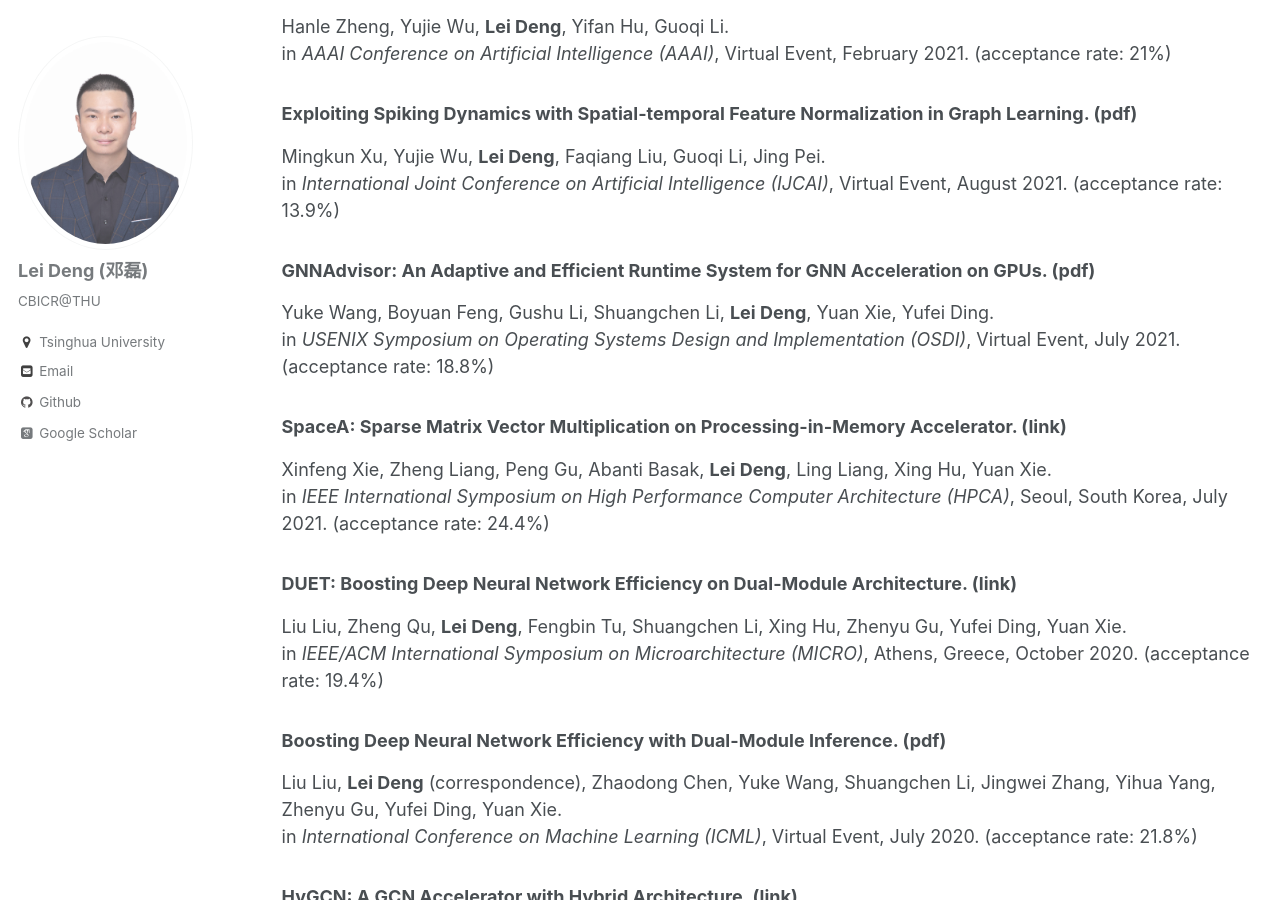
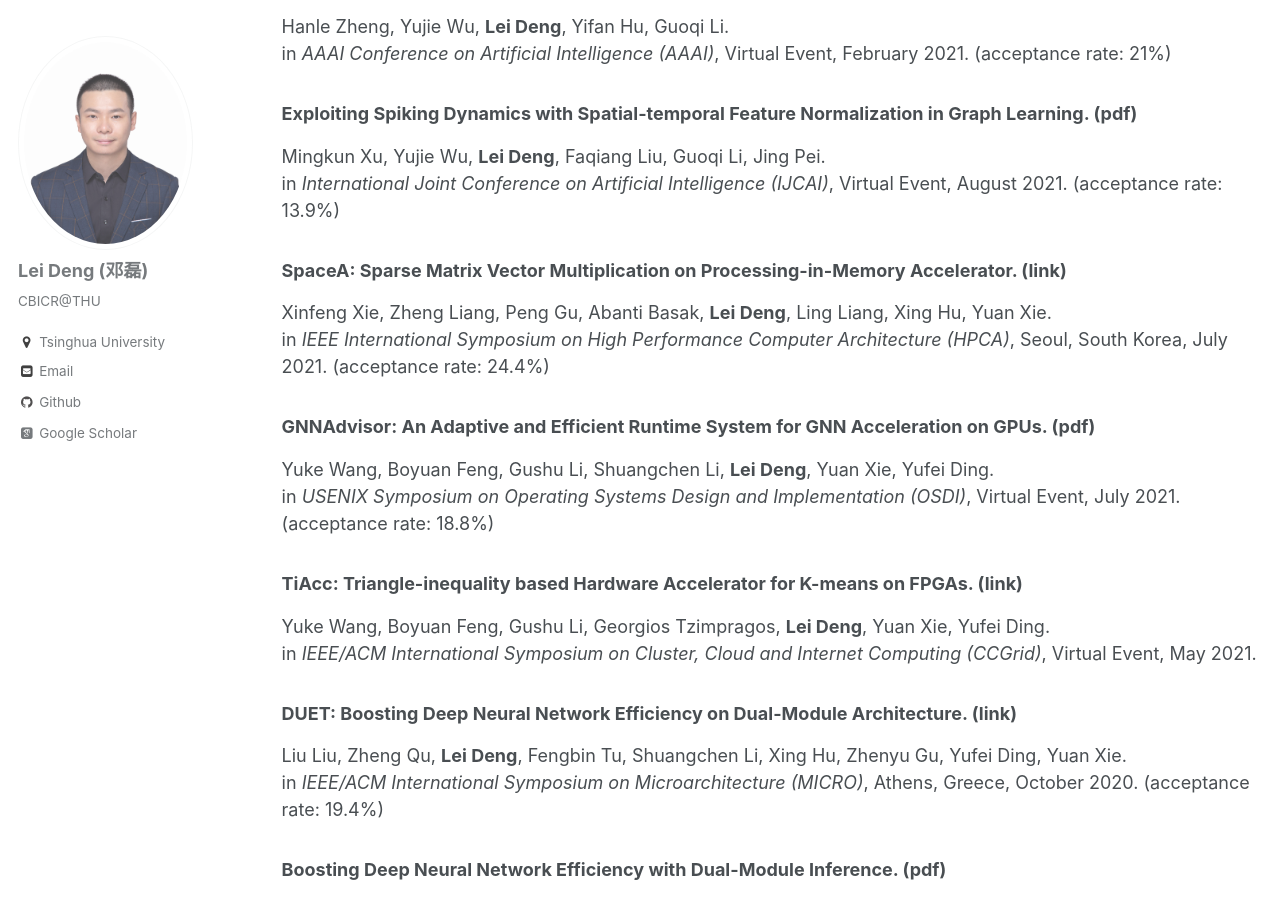
Before and after one commit to dllfei/dllfei.github.io, a Jekyll site: the page built from _pages/publications.md, in a window 1280 px wide and 900 px high, scrolled down 7779 px. Built offline with Jekyll 4.4.1, drawn with Linux system fonts in a browser that asks for light colours; some web fonts are replaced.

Commit message:
Update publications.md

```diff
--- a/_pages/publications.md
+++ b/_pages/publications.md
@@ -231,13 +231,17 @@ in *AAAI Conference on Artificial Intelligence (AAAI)*, Virtual Event, February
 Mingkun Xu, Yujie Wu, **Lei Deng**, Faqiang Liu, Guoqi Li, Jing Pei. <br />
 in *International Joint Conference on Artificial Intelligence (IJCAI)*, Virtual Event, August 2021. (acceptance rate: 13.9%)
 
+### SpaceA: Sparse Matrix Vector Multiplication on Processing-in-Memory Accelerator. ([link](https://ieeexplore.ieee.org/abstract/document/9407163)) <br />
+Xinfeng Xie, Zheng Liang, Peng Gu, Abanti Basak, **Lei Deng**, Ling Liang, Xing Hu, Yuan Xie. <br />
+in *IEEE International Symposium on High Performance Computer Architecture (HPCA)*, Seoul, South Korea, July 2021. (acceptance rate: 24.4%)
+
 ### GNNAdvisor: An Adaptive and Efficient Runtime System for GNN Acceleration on GPUs. ([pdf](https://www.usenix.org/system/files/osdi21-wang-yuke.pdf)) <br />
 Yuke Wang, Boyuan Feng, Gushu Li, Shuangchen Li, **Lei Deng**, Yuan Xie, Yufei Ding. <br />
 in *USENIX Symposium on Operating Systems Design and Implementation (OSDI)*, Virtual Event, July 2021. (acceptance rate: 18.8%)
 
-### SpaceA: Sparse Matrix Vector Multiplication on Processing-in-Memory Accelerator. ([link](https://ieeexplore.ieee.org/abstract/document/9407163)) <br />
-Xinfeng Xie, Zheng Liang, Peng Gu, Abanti Basak, **Lei Deng**, Ling Liang, Xing Hu, Yuan Xie. <br />
-in *IEEE International Symposium on High Performance Computer Architecture (HPCA)*, Seoul, South Korea, July 2021. (acceptance rate: 24.4%)
+### TiAcc: Triangle-inequality based Hardware Accelerator for K-means on FPGAs. ([link](https://ieeexplore.ieee.org/abstract/document/9499568)) <br />
+Yuke Wang, Boyuan Feng, Gushu Li, Georgios Tzimpragos, **Lei Deng**, Yuan Xie, Yufei Ding. <br />
+in *IEEE/ACM International Symposium on Cluster, Cloud and Internet Computing (CCGrid)*, Virtual Event, May 2021.
 
 ### DUET: Boosting Deep Neural Network Efficiency on Dual-Module Architecture. ([link](https://ieeexplore.ieee.org/abstract/document/9251991)) <br />
 Liu Liu, Zheng Qu, **Lei Deng**, Fengbin Tu, Shuangchen Li, Xing Hu, Zhenyu Gu, Yufei Ding, Yuan Xie. <br />
```
